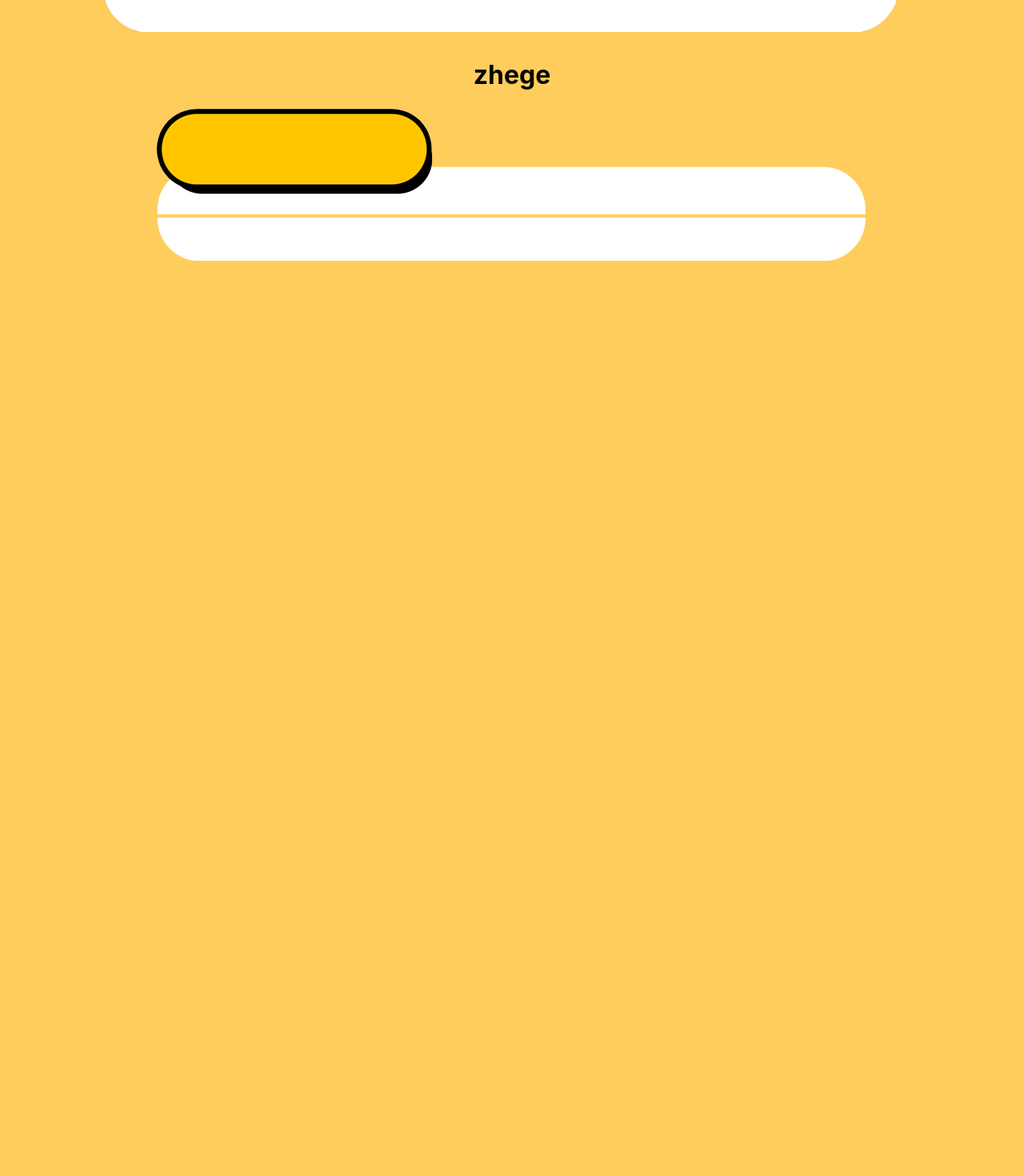
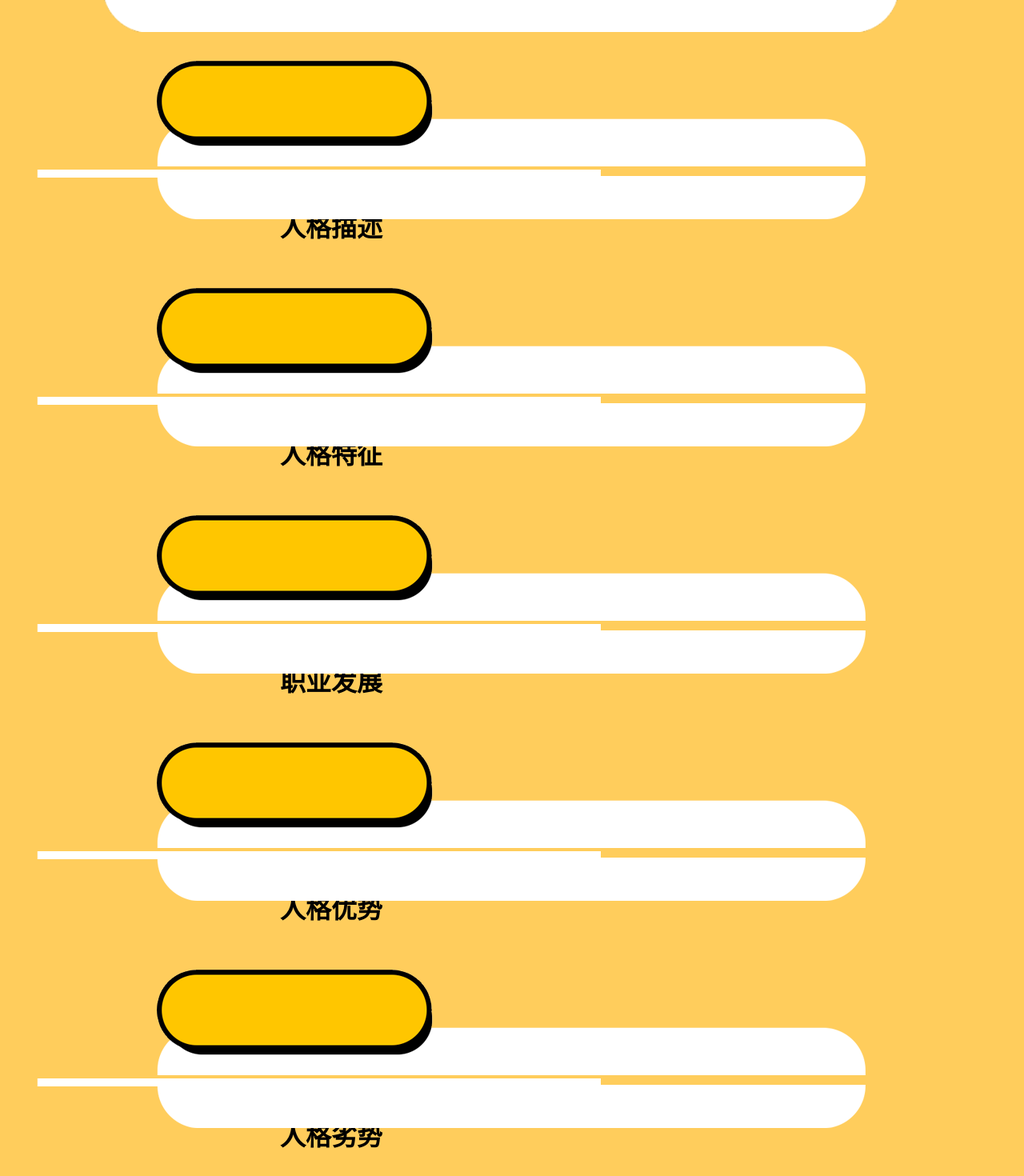
Before and after one commit to silviax123/mbti-b2b, a React (Create React App) app: page /result in a window 1280 px wide. Shown: the part 560-2030 px from the top of the page at 80% size. Built offline with nearby package versions, Linux system fonts and the light colour scheme.

Commit message:
finish result framework

```diff
--- a/src/components/ContainerWithTitle.tsx
+++ b/src/components/ContainerWithTitle.tsx
@@ -12,13 +12,12 @@ interface ContainerWithTitleProps {
 
 const ContainerWithTitle: React.FC<ContainerWithTitleProps> = ({children}) => {
   return (
-    <div className="content-container">
-      <h1>zhege</h1>
-      <img src={ImgTitleUp} alt='img-title-up' className='container-with-title-up'/>
-      <div className='container-with-title-mid'>
-        {children}
+    <div className="whole-content-container">
+      <img src={ImgTitleUp} alt='img-title-up' className='title-img-up'/>
+      <div className='info-text'>
+        <p>{children}</p>
       </div>
-      <img src={ImgTitleDown} alt='img-title-down'className='container-with-title-down'/>
+      <img src={ImgTitleDown} alt='img-title-down' className='title-img-down'/>
 
 
     </div>
--- a/src/components/IndexOfAnswer.tsx
+++ b/src/components/IndexOfAnswer.tsx
@@ -58,10 +58,37 @@ const IndexOfAnswer = () => {
           <li key={index}>{tag}</li>
         ))}
       </div>
+
       <ContainerWithTitle>
+        <h1 className='title-text'>人格描述</h1>
         {matchedpersonality?.description}
       </ContainerWithTitle>
-      {/* <div>2222222人格特征：{matchedpersonality?.character}</div> */}
+      <ContainerWithTitle>
+        <h1 className='title-text'>人格特征</h1>
+        {matchedpersonality?.character}
+      </ContainerWithTitle>
+      <ContainerWithTitle>
+        <h1 className='title-text'>职业发展</h1>
+        {matchedpersonality?.career}
+      </ContainerWithTitle>
+      <ContainerWithTitle>
+        <h1 className='title-text'>人格优势</h1>
+        {matchedpersonality?.advantages}
+      </ContainerWithTitle>
+      <ContainerWithTitle>
+        <h1 className='title-text'>人格劣势</h1>
+        {matchedpersonality?.disadvantages}
+      </ContainerWithTitle>
+      <ContainerWithTitle>
+        <h1 className='title-text'>代表人物</h1>
+        {matchedpersonality?.famous}
+      </ContainerWithTitle>
+      <ContainerWithTitle>
+        <h1 className='title-text'>CP组合</h1>
+        {matchedpersonality?.couple}
+      </ContainerWithTitle>
+
+
 
     </div>
   )
--- a/src/components/container.css
+++ b/src/components/container.css
@@ -1,3 +1,4 @@
+/* QUIZ PART */
 .container-with-animal {
 	position: relative;
 	width: 763px;
@@ -13,14 +14,40 @@
 	left:100px;
 }
 
-.container-with-title-mid {
-	position: relative;
-	background-image: url('../assets/res4.png');
-	background-size: cover;
-
+.answerRadioGroupContainer {
+	display: flex;
+	justify-content: space-between;
+	width: 567px;
 }
 
-.title-img-container {
+.answer-container {
+	background-color: #FFCD5C;
+	height: 8000px;
+	font-weight: 400;
+}
+
+
+/* RESULT PART */
+
+.profile-photo {
+	text-align: center;
+	margin-top: 20px;
+	height: 250px;
+}
+
+.oneWord {
+	text-align: center;
+	position: relative;
+	width: 90%;
+	margin-left: 50px;
+	margin-top: 20px;
+}
+
+.oneWordtxt {
+	position: absolute;
+	top: 0;
+	margin-top: 60px;
+	margin-left: 100px;
 	font-size: 28px;
 }
 
@@ -45,42 +72,51 @@
 	transition: all 0.5s;
 }
 
-.answerRadioGroupContainer {
-	display: flex;
-	justify-content: space-between;
-	width: 567px;
+.whole-content-container {
+	margin-bottom: 80px;
+	margin-top: 20px;
 }
 
-.answer-container {
-	background-color: #FFCD5C;
-	height: 8000px;
-	font-weight: 400;
+.whole-content-container div {
+	background-image: url(../assets/res4.png);
+	width: 763px;
+	padding: 10px 0px 0px 0px;
+	margin: 0px 0px 0px -12px;
 }
+
+.title-img-up{
+	/* width: 800px; */
+	position: relative;
+}
+
+.title-img-down {
+	/* width: 800px; */
+	position: relative;
+	margin-top: -18px;
+}
+
+.title-text {
+	position: absolute;
+	top: auto;
+	left: 350px;
+	/* padding: 20px 0px 30px 110px; */
+	font-size: 32px;
+}
+
+/* .info-text {
+	background-image: url(../assets/res4.png);
+	width: 763px;
+	padding: 10px 0px 0px 0px;
+	margin: 0px 0px 0px -12px;
+} */
+
+
+
+
+
 
 .header-container {
 	padding: 32px;
-}
-
-.profile-photo {
-	text-align: center;
-	margin-top: 20px;
-	height: 250px;
-}
-
-.oneWord {
-	text-align: center;
-	position: relative;
-	width: 90%;
-	margin-left: 50px;
-	margin-top: 20px;
-}
-
-.oneWordtxt {
-	position: absolute;
-	top: 0;
-	margin-top: 60px;
-	margin-left: 100px;
-	font-size: 28px;
 }
 
 .g-container-a {
--- a/src/data/results.json
+++ b/src/data/results.json
@@ -44,9 +44,9 @@
   "tags": ["观察者", "计划", "思考", "完美主义者", "洞察力", "独立自主", "略显冷漠"],
   "description": "INTP是自由的创意者，是思绪飞扬、思想深奥的学者，他们很容易转移注意力，脑中一刻都不曾停歇却有着无穷的创造力。对抽象概念的喜好以及深入理解，使他们刻意从事具有创造性和挑战性的任何工作。他们是淡然随和的理性者，且多数慢性子。 如果现实准许，INTP多数最终会选择遁世，做个隐士、居士一类的，或者躲在某个犄角旮旯观察着世间规律，构筑自己的思想世界。",
   "character": "他们喜欢在工作中寻找乐趣，独立思考，喜欢自立性强的工作。他们把生活看作学习。因此，任何能够开发智力的活动都极具价值，从动手拆装到起草项目建议书，都是一个个学习和成长的机会。这是激励INTP的主要驱动力。INTP的思想深奥，非常容易被复杂和神秘事物吸引。对INTP来说复杂性似乎先天的无需证明的一种价值。他们会本能地忽略掉那些简单的、一眼就能看透的东西，转而去关注那些复杂的、需要仔细琢磨才能理解和参透的东西。",
-  "career": "career",
-  "advantages": "advantages",
-  "disadvantages": "disadvantages",
+  "career": ["偏好的职业领域：计算机应用与开发、理论研究、学术领域、专业领域、创造性领域等。","  偏好的典型职业：建筑师、计算机软件设计人员、网络专家、网站设计人员、系统分析人员、信息服务开发商、金融规划师、风险投资商、调查员、财务分析、经济学者、大学教授、知识产权律师、音乐家、神经科医师、分析心理学专家、企业金融律师等。" ],
+  "advantages": ["能够理解非常复杂和高度抽象的概念", "杰出的创造性地解决问题的技能", "独立自主，探险精神、创造意识以及克服困难的勇气", "能够综合考虑和运用大量的信息", "需信息时理智的好奇心、独特的洞悉力", "即使在压力很大的情况下也能逻辑分析事物"],
+  "disadvantages": ["办事情可能条理不清，容易发生紊乱", "可能会不恰当地运用自己的能力和社会经历", "对思维狭窄和思想固执的人缺乏耐心", "不喜欢按传统的、公式化的方式来办事", "问题一旦解决，兴趣便不复存在", "可能过于理论化，而忽视或无视现实性"],
   "famous": "famous",
   "couple": "couple",
   "linkEmoji": "linkEmoji",
```
Also changed, not shown: src/components/QuizResult.tsx (deleted, +0 -10 lines).
